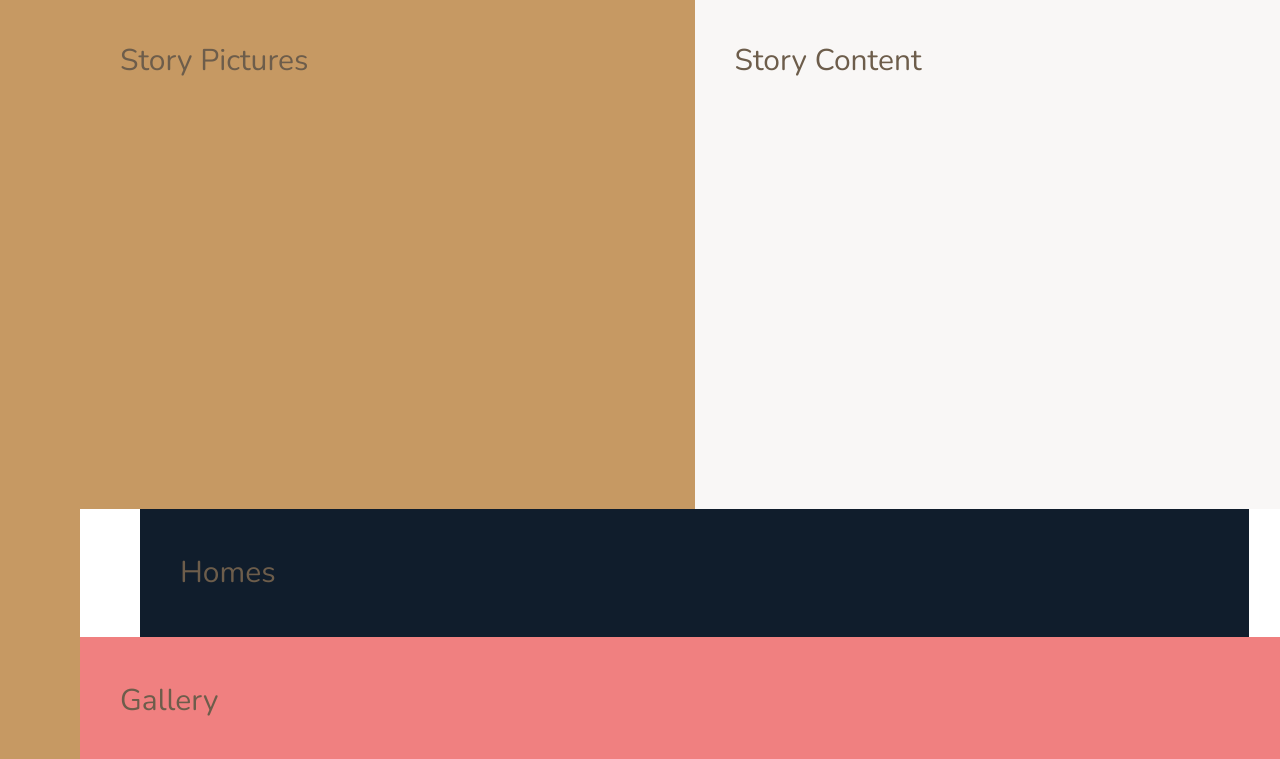
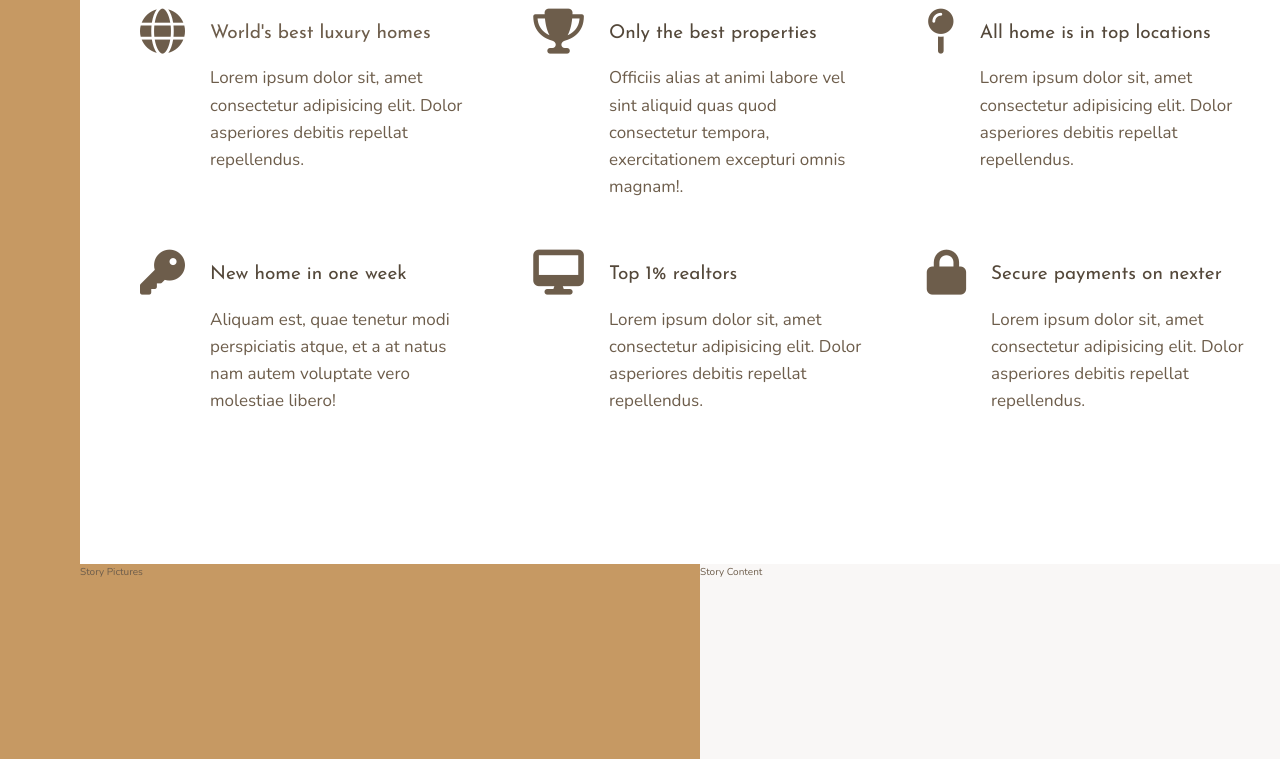
Before and after one commit to prasad-k-s/Nexter, a website: page index.html in a window 1280 px wide. Shown: the part 771-1530 px from the top of the page. Drawn offline with nearby package versions, Linux system fonts and the light colour scheme.

Commit message:
build features section

```diff
--- a/index.html
+++ b/index.html
@@ -4,6 +4,14 @@
     <meta charset="UTF-8" />
     <meta name="viewport" content="width=device-width, initial-scale=1.0" />
     <meta http-equiv="X-UA-Compatible" content="ie=edge" />
+
+    <link
+      rel="stylesheet"
+      href="https://cdnjs.cloudflare.com/ajax/libs/font-awesome/6.7.2/css/all.min.css"
+      integrity="sha512-Evv84Mr4kqVGRNSgIGL/F/aIDqQb7xQ2vcrdIwxfjThSH8CSR7PBEakCr51Ck+w+/U6swU2Im1vVX0SVk9ABhg=="
+      crossorigin="anonymous"
+      referrerpolicy="no-referrer"
+    />
 
     <link
       href="https://fonts.googleapis.com/css?family=Josefin+Sans:300,400,400i|Nunito:300,300i"
@@ -18,7 +26,56 @@
     <div class="sidebar">Sidebar</div>
     <div class="header">Header</div>
     <div class="realtors">Top 3 realtors</div>
-    <div class="features">Features</div>
+    <div class="features">
+      <div class="feature">
+        <i class="fa-solid fa-globe feature__icon"></i>
+        <h4 class="heading-4">World's best luxury homes</h4>
+        <p class="feature__text">
+          Lorem ipsum dolor sit, amet consectetur adipisicing elit. Dolor
+          asperiores debitis repellat repellendus.
+        </p>
+      </div>
+      <div class="feature">
+        <i class="fa-solid fa-trophy feature__icon"></i>
+        <h4 class="heading-4 heading-4--dark">Only the best properties</h4>
+        <p class="feature__text">
+          Officiis alias at animi labore vel sint aliquid quas quod consectetur
+          tempora, exercitationem excepturi omnis magnam!.
+        </p>
+      </div>
+      <div class="feature">
+        <i class="fa-solid fa-map-pin feature__icon"></i>
+        <h4 class="heading-4 heading-4--dark">All home is in top locations</h4>
+        <p class="feature__text">
+          Lorem ipsum dolor sit, amet consectetur adipisicing elit. Dolor
+          asperiores debitis repellat repellendus.
+        </p>
+      </div>
+      <div class="feature">
+        <i class="fa-solid fa-key feature__icon"></i>
+        <h4 class="heading-4 heading-4--dark">New home in one week</h4>
+        <p class="feature__text">
+          Aliquam est, quae tenetur modi perspiciatis atque, et a at natus nam
+          autem voluptate vero molestiae libero!
+        </p>
+      </div>
+      <div class="feature">
+        <i class="fa-solid fa-desktop feature__icon"></i>
+        <h4 class="heading-4 heading-4--dark">Top 1% realtors</h4>
+        <p class="feature__text">
+          Lorem ipsum dolor sit, amet consectetur adipisicing elit. Dolor
+          asperiores debitis repellat repellendus.
+        </p>
+      </div>
+      <div class="feature">
+        <i class="fa-solid fa-lock feature__icon"></i>
+        <h4 class="heading-4 heading-4--dark">Secure payments on nexter</h4>
+        <p class="feature__text">
+          Lorem ipsum dolor sit, amet consectetur adipisicing elit. Dolor
+          asperiores debitis repellat repellendus.
+        </p>
+      </div>
+    </div>
     <div class="story__pictures">Story Pictures</div>
     <div class="story__content">Story Content</div>
     <div class="homes">Homes</div>
--- a/sass/_base.scss
+++ b/sass/_base.scss
@@ -38,15 +38,8 @@ body {
   display: grid;
   grid-template-rows: 80vh min-content 40vw repeat(3, min-content);
   grid-template-columns:
-    [sidebar-start] 8rem[sidebar-end full-start] minmax(
-      6rem,
-      1fr
-    ) [center-start] repeat(8, [col-start] minmax(min-content, 14rem) [col-end])
+    [sidebar-start] 8rem[sidebar-end full-start] minmax(6rem, 1fr)
+    [center-start] repeat(8, [col-start] minmax(min-content, 14rem) [col-end])
     [center-end]
     1fr [full-end];
-
-  & > * {
-    font-size: 3rem;
-    padding: 40px;
-  }
 }
--- a/sass/_features.scss
+++ b/sass/_features.scss
@@ -1,6 +1,33 @@
 @use "base" as *;
 
 .features {
-  background-color: $color-grey-light-2;
   grid-column: center-start / center-end;
+
+  margin: 15rem 0;
+
+  display: grid;
+
+  // grid-template-columns: repeat(3, 1fr);
+  grid-template-columns: repeat(auto-fit, minmax(25rem, 1fr));
+  gap: 6rem;
+
+  align-items: start;
 }
+.feature {
+  display: grid;
+
+  grid-template-columns: min-content 1fr;
+  row-gap: 1.5rem;
+  column-gap: 2.5rem;
+
+  &__icon {
+    fill: $color-primary;
+    font-size: 4.5rem;
+    grid-row: 1 / span 2;
+
+    transform: translateY(-1rem);
+  }
+  &__text {
+    font-size: 1.7rem;
+  }
+}
--- a/sass/_typography.scss
+++ b/sass/_typography.scss
@@ -0,0 +1,27 @@
+@use "base" as *;
+
+%heading {
+  font-family: $font-display;
+  font-weight: 400;
+}
+
+.heading-1 {
+  @extend %heading;
+}
+.heading-2 {
+  @extend %heading;
+}
+.heading-3 {
+  @extend %heading;
+}
+.heading-4 {
+  @extend %heading;
+  font-size: 1.9rem;
+
+  &--light {
+    color: $color-grey-light-1;
+  }
+  &--dark {
+    color: $color-grey-dark-1;
+  }
+}
```
Also changed, not shown: css/style.css, 1 other file.
